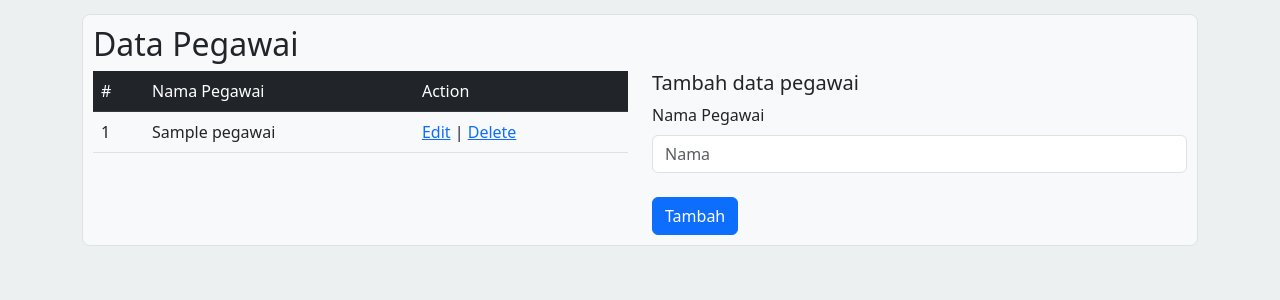
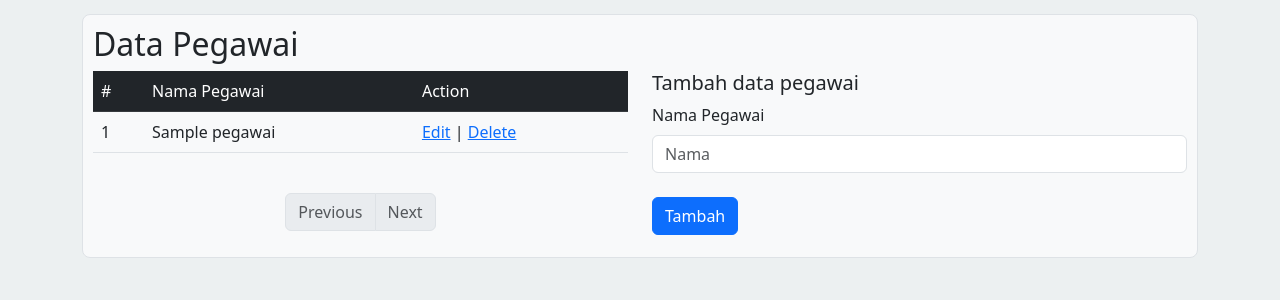
Before and after one commit to junanda/aplikasi-GQ, a Flask app: page /pegawai/ in a window 1280 px wide. Shown: the part 56-356 px from the top of the page. Run offline with Flask 2, Linux system fonts and the light colour scheme; the visitor is signed in with stand-in values (Sample User, id 1); tables that the repository leaves empty hold one stand-in row (values such as "Sample post"); some libraries are stand-ins or nearby versions.

Commit message:
pagination for data pegawai

```diff
--- a/src/blueprint/pegawai.py
+++ b/src/blueprint/pegawai.py
@@ -2,13 +2,15 @@ from flask import Blueprint, render_template, request, redirect, flash, url_for
 from ..tools import authentication
 from ..model import pegawai
 from ..main import db
+import math
 
 bpegawai = Blueprint('pegawai', __name__, url_prefix='/pegawai')
 
 # index pegawai
 @bpegawai.route('/', methods=('GET','POST'))
+@bpegawai.route('/<pg>', methods=('GET', 'POST'))
 @authentication
-def index():
+def index(pg=0):
     if request.method == 'POST':
         name = request.form['nama_pegawai']
         newPegawai = pegawai.Pegawai(name=name)
@@ -17,8 +19,14 @@ def index():
         flash('New Pegawai successfuly added')
         return redirect(url_for('pegawai.index'))
     l_active = 'active'
-    dataAll = db.engine.execute("select nama_pegawai, id_pegawai from pegawai order by id_pegawai asc")
-    return render_template('data_pegawai.html', active_c=l_active, dataPegawai=dataAll)
+    is_disabled = True
+    dataAll = db.engine.execute(f"select nama_pegawai, id_pegawai from pegawai order by id_pegawai asc limit 15 offset {str(int(pg)*15)}")
+    allRow = db.engine.execute("select * from pegawai").fetchall()
+    totalPage = math.ceil(len(allRow)/15)
+    print(totalPage, len(allRow))
+    if int(pg) > 0 and int(pg) <= totalPage:
+        is_disabled = False
+    return render_template('data_pegawai.html', active_c=l_active, dataPegawai=dataAll, hal=pg, total_page=totalPage, disabled=is_disabled)
 
 
 # edit pegawai
--- a/src/templates/data_aspek.html
+++ b/src/templates/data_aspek.html
@@ -65,7 +65,7 @@
                             <li class="page-item"><a class="page-link" href="/dashbord/data-aspek/{{n}}">{{n}}</a></li>
                         {% endif %}
                     {% endfor %}
-                    {% if hal == total_page %}
+                    {% if number == total_page %}
                         <li class="page-item disabled">
                     {% else %}
                         <li class="page-item">
--- a/src/templates/data_pegawai.html
+++ b/src/templates/data_pegawai.html
@@ -29,6 +29,34 @@
                     {% endfor %}
                 </tbody>
             </table>
+            <br/>
+            <nav aria-label="Page navigation example">
+                 {% set number = hal|int + 1 %}
+                 {% set prenumber = hal|int - 1 %}
+                <ul class="pagination justify-content-center">
+                    {% if disabled %}
+                        <li class="page-item disabled">
+                    {% else %}
+                        <li class="page-item">
+                    {% endif %}
+                        <a class="page-link" href="/pegawai/{{prenumber}}">Previous</a>
+                    </li>
+                    {% for n in range(1, total_page) %}
+                        {% if hal|int == n %}
+                            <li class="page-item disabled"><a class="page-link" href="/pegawai/{{n}}">{{n}}</a></li>
+                        {% else %}
+                            <li class="page-item"><a class="page-link" href="/pegawai/{{n}}">{{n}}</a></li>
+                        {% endif %}
+                    {% endfor %}
+                    {% if number == total_page %}
+                        <li class="page-item disabled">
+                    {% else %}
+                        <li class="page-item">
+                    {% endif %}
+                        <a class="page-link" href="/pegawai/{{number}}">Next</a>
+                    </li>
+                </ul>
+            </nav>
         </div>
         <div class="col-6">
             <h5>Tambah data pegawai</h5>
```
